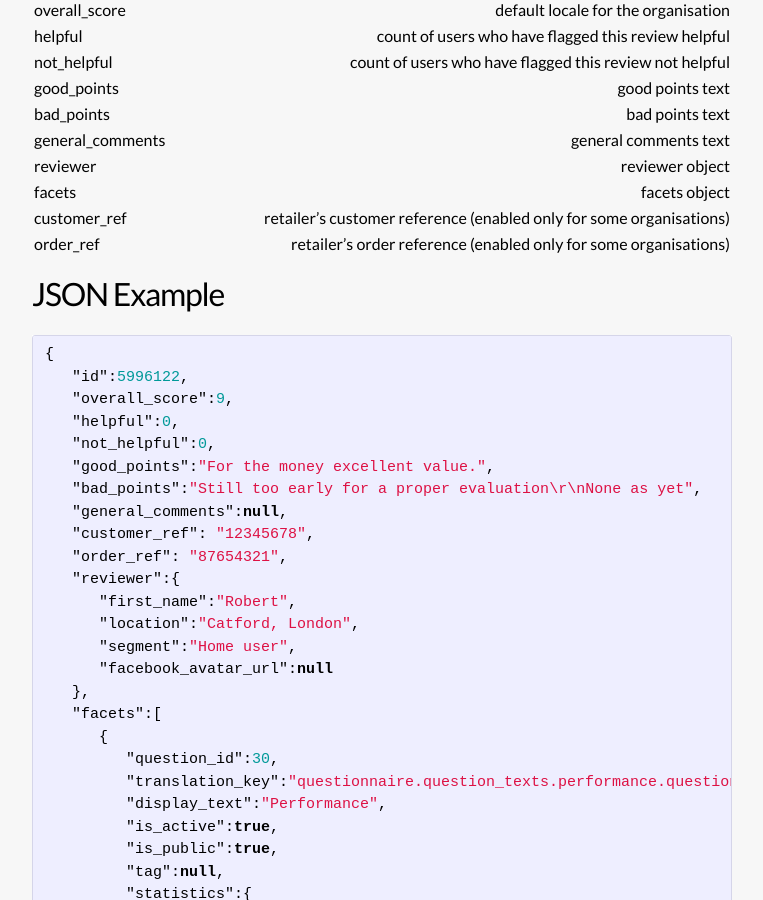
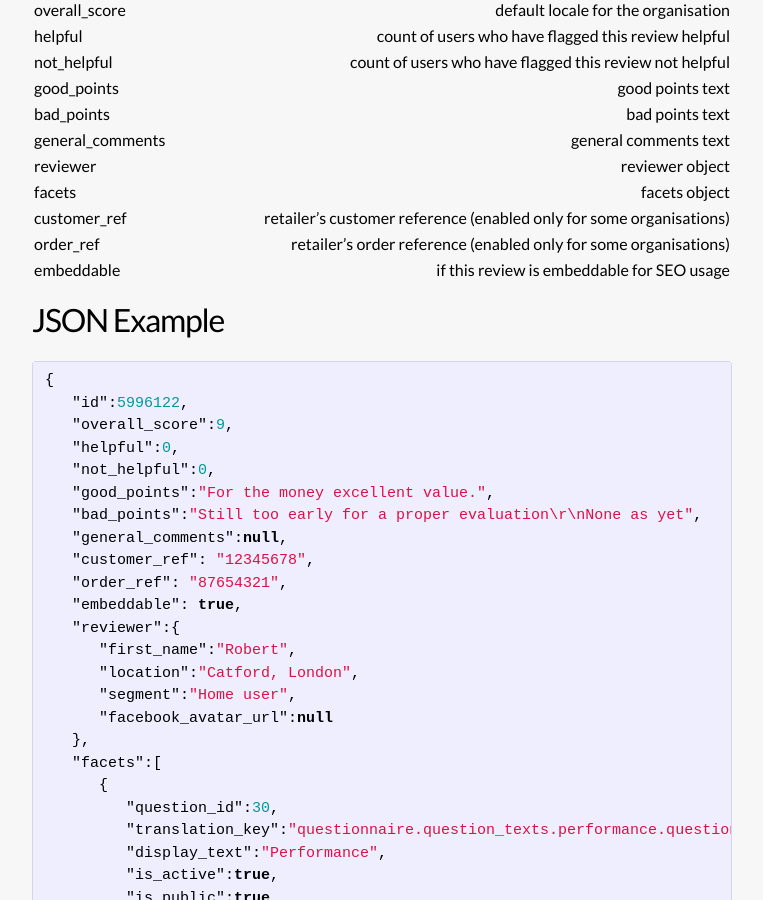
Before and after one commit to reevoo/reevoo.github.io, a Jekyll site: the page built from docs/reevooapi/review.markdown, in a window 1280 px wide and 900 px high, scrolled down 571 px. Shown: the whole window, without its empty margins (383-1146 px from the left). Built offline with Jekyll 4.4.1, drawn with Linux system fonts in a browser that asks for light colours.

Commit message:
Add documentation for the embeddable flag

```diff
--- a/docs/reevooapi/review.markdown
+++ b/docs/reevooapi/review.markdown
@@ -36,6 +36,7 @@ Details for a single review.
 |facets          |facets object                                          |
 |customer_ref    |retailer's customer reference   (enabled only for some organisations) |
 |order_ref       |retailer's order reference      (enabled only for some organisations) |
+|embeddable      |if this review is embeddable for SEO usage|
 
 ## JSON Example
 {% highlight json %}
@@ -49,6 +50,7 @@ Details for a single review.
    "general_comments":null,
    "customer_ref": "12345678",
    "order_ref": "87654321",
+   "embeddable": true,
    "reviewer":{
       "first_name":"Robert",
       "location":"Catford, London",
--- a/docs/reevooapi/reviews.markdown
+++ b/docs/reevooapi/reviews.markdown
@@ -125,6 +125,7 @@ be included.
          "general_comments":null,
          "customer_ref": "12345678",
          "order_ref": "87654321",
+         "embeddable": false,
          "reviewer":{
             "first_name":"Robert",
             "location":"Catford, London",
```
